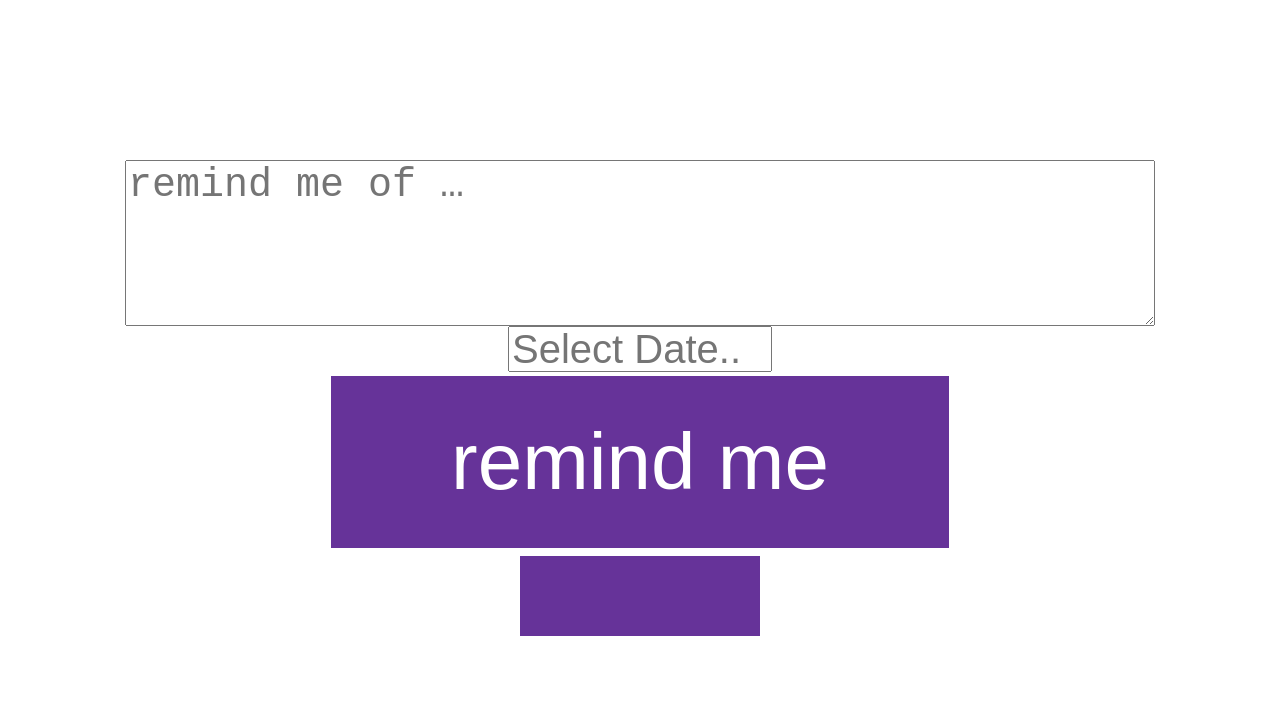
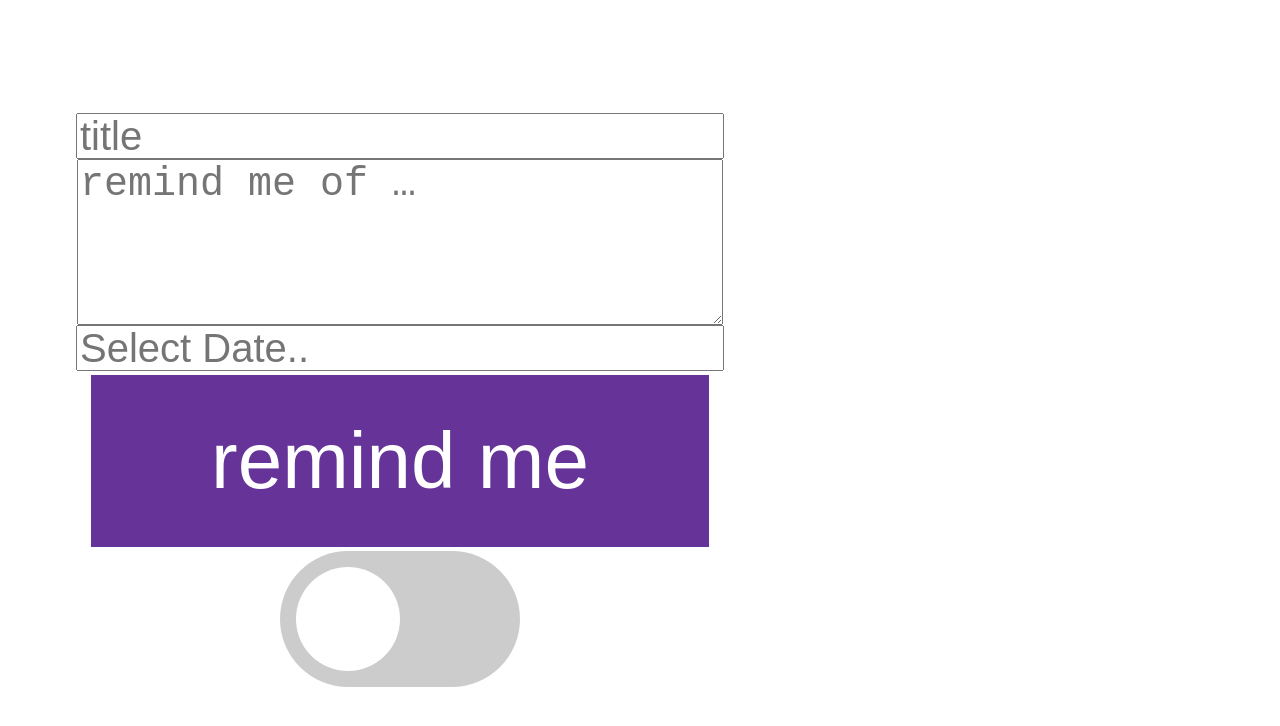
Before and after one commit to fiji-flo/pusher, a website: page webapp/index.html in a window 1280 px wide. Both pictures are taken after a click on the button "remind me". Drawn offline with nearby package versions, Linux system fonts and the light colour scheme.

Commit message:
fance switch

```diff
--- a/webapp/index.html
+++ b/webapp/index.html
@@ -9,21 +9,27 @@
     <link rel='stylesheet' href='https://cdnjs.cloudflare.com/ajax/libs/flatpickr/2.1.1/flatpickr.min.css'>
 </head>
 <body>
+    <input class="title" placeholder="title">
     <textarea placeholder="remind me of …"></textarea>
     <input class="flatpickr" type="text" placeholder="Select Date..">
     <button class="reminder">remind me</button>
-    <button class="subsciption"></button>
+    <label class="switch">
+      <input id="status" type="checkbox">
+      <div id="subscription" class="slider round"></div>
+    </label>
     <script src="https://cdnjs.cloudflare.com/ajax/libs/flatpickr/2.1.1/flatpickr.min.js"></script>
     <script src='notify.js'></script>
     <script>
 (() => {
+  const $ = s => document.querySelector(s);
   flatpickr(".flatpickr", {enableTime: true});
   const vapidKey = '';
-  const b = document.querySelector('.subsciption');
+  const b = $('#subscription');
+  const s = $('#status');
   const setReg = (e) => {
     e && console.log(e);
     console.log('subscribe');
-    b.textContent = 'subscribe';
+    s.checked = false;
     b.onclick = () => {
       subscribePush('/push', {}, vapidKey)
         .then(setUnreg).catch(setReg);
@@ -32,18 +38,18 @@
   const setUnreg = (e) => {
     e && console.log(e);
     console.log('unsubscribe');
-    b.textContent = 'unsubscribe';
+    s.checked = true;
     b.onclick = () => {
       unsubscribePush('/push')
         .then(setReg).catch(setUnreg);
     };
   };
-  const r = document.querySelector('.reminder');
+  const r = $('.reminder');
   r.onclick = () => {
     remind('/push', {
-      title: 'foo',
-      body: 'FOOBAR',
-      date: Math.floor((new Date(document.querySelector('.flatpickr').value)).getTime() / 1000)
+      title: $('.title').value,
+      body: $('.body').value,
+      ts: (new Date($('.flatpickr').value)).getTime()
     });
   };
 
--- a/webapp/style.css
+++ b/webapp/style.css
@@ -8,6 +8,7 @@ body {
     align-items: center;
     justify-content: center;
     min-height: 100%;
+    max-width: 100vmin;
 }
 
 textarea {
@@ -17,7 +18,7 @@ textarea {
 }
 
 input {
-    width: 20%;
+    width: 80%;
     height: 5vmin;
     font-size: 5vmin;
 }
@@ -34,3 +35,54 @@ button {
     display: inline-block;
     font-size: 10vmin;
 }
+
+.switch {
+  position: relative;
+  display: inline-block;
+  width: 30vmin;
+  height: 17vmin;
+}
+
+.switch input {display:none;}
+
+.slider {
+  position: absolute;
+  cursor: pointer;
+  top: 0;
+  left: 0;
+  right: 0;
+  bottom: 0;
+  background-color: #ccc;
+  transition: .4s;
+}
+
+.slider:before {
+  position: absolute;
+  content: "";
+  height: 13vmin;
+  width: 13vmin;
+  left: 2vmin;
+  bottom: 2vmin;
+  background-color: white;
+  transition: .4s;
+}
+
+input:checked + .slider {
+  background-color: #663399;
+}
+
+input:focus + .slider {
+  box-shadow: 0 0 .5vmin #663399;
+}
+
+input:checked + .slider:before {
+  transform: translateX(13vmin);
+}
+
+.slider.round {
+  border-radius: 17vmin;
+}
+
+.slider.round:before {
+  border-radius: 50%;
+}
```
